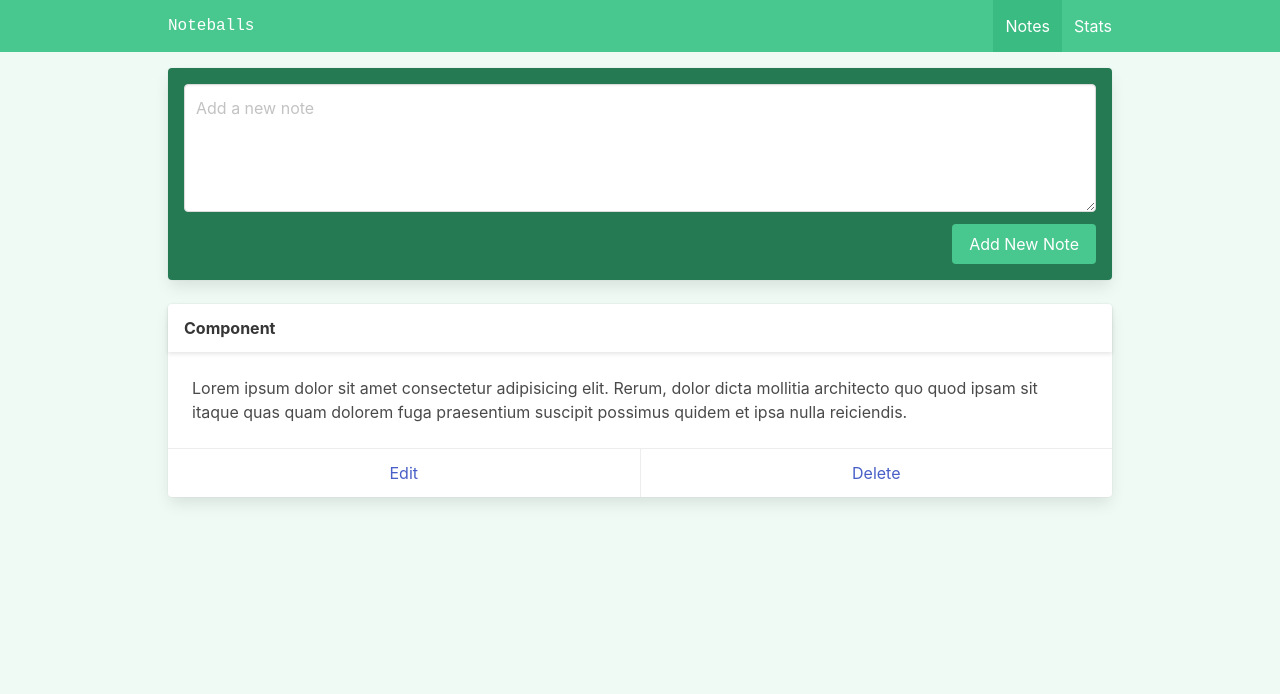
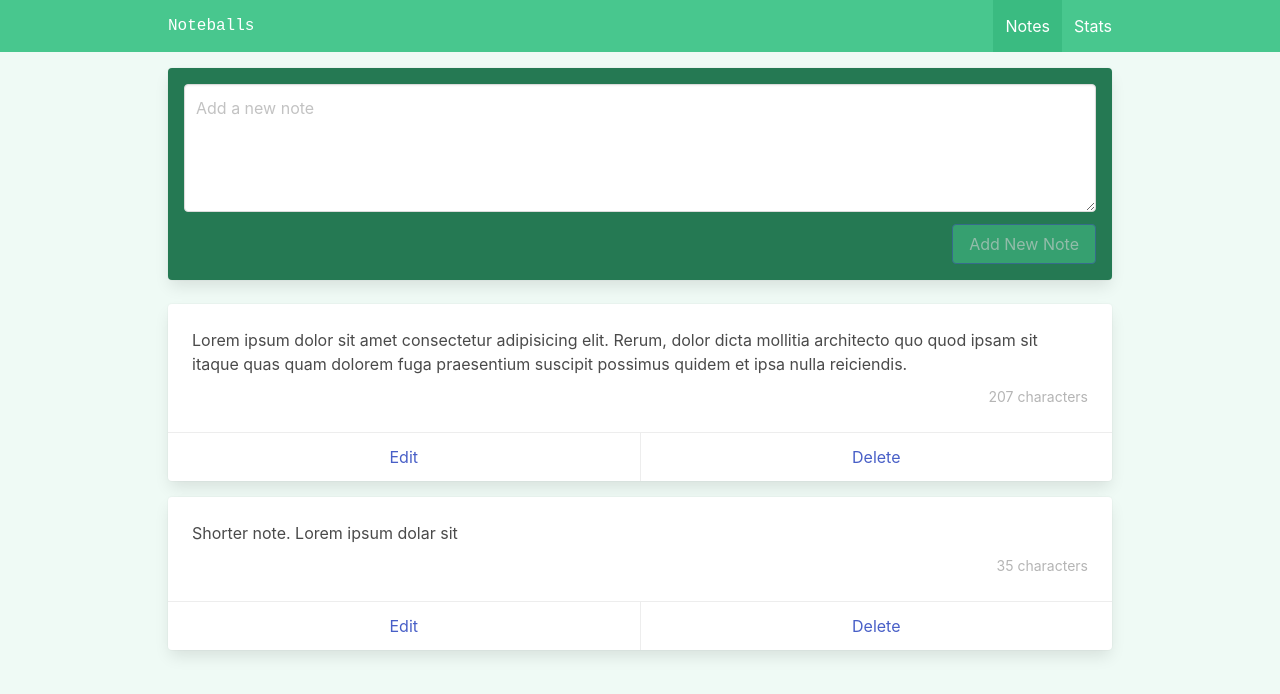
Before and after one commit to rluki99/Noteballs, a Vue app: page /#/ in a window 1280 px wide. Shown: the top 694 px of the page. Built offline with nearby package versions, Linux system fonts and the light colour scheme.

Commit message:
feat: adding and deleting notes

```diff
--- /dev/null
+++ b/src/components/Notes/Note.vue
@@ -0,0 +1,45 @@
+<template>
+	<div class="card mb-4">
+		<div class="card-content">
+			<div class="content">
+				{{ note.content }}
+                <div class="has-text-right has-text-grey-light mt-2">
+                    <small>{{ characterLength }}</small>
+                </div>
+			</div>
+		</div>
+		<footer class="card-footer">
+			<a href="#" class="card-footer-item">Edit</a>
+			<a @click.prevent="handleDeleteClicked" href="#" class="card-footer-item">Delete</a>
+		</footer>
+	</div>
+</template>
+
+<script setup>
+// imports
+
+import { computed } from 'vue'
+
+// props
+
+const props = defineProps(['note'])
+
+// emits
+
+const emit = defineEmits(['deleteClicked'])
+
+// character length
+
+const characterLength = computed(()=> {
+    const length = props.note.content.length
+    const description = length > 1 ? 'characters' : 'character'
+    return `${length} ${description}`
+})
+
+// handle delete clicked
+
+const handleDeleteClicked = () => {
+    emit('deleteClicked', props.note.id)
+}
+
+</script>
--- a/src/views/ViewNotes.vue
+++ b/src/views/ViewNotes.vue
@@ -3,36 +3,65 @@
 		<div class="card has-background-success-dark p-4 mb-5">
 			<div class="field">
 				<div class="control">
-					<textarea class="textarea" placeholder="Add a new note" />
+					<textarea v-model="newNote" class="textarea" placeholder="Add a new note" ref="newNoteRef"/>
 				</div>
 			</div>
 
 			<div class="field is-grouped is-grouped-right">
 				<div class="control">
-					<button class="button is-link has-background-success">Add New Note</button>
+					<button @click="addNote" :disabled="!newNote" class="button is-link has-background-success">Add New Note</button>
 				</div>
 			</div>
 		</div>
 
-		<div class="card mb-4">
-			<header class="card-header">
-				<p class="card-header-title">Component</p>
-				<button class="card-header-icon" aria-label="more options">
-					<span class="icon">
-						<i class="fas fa-angle-down" aria-hidden="true"></i>
-					</span>
-				</button>
-			</header>
-			<div class="card-content">
-				<div class="content">
-					Lorem ipsum dolor sit amet consectetur adipisicing elit. Rerum, dolor dicta mollitia architecto quo quod ipsam
-					sit itaque quas quam dolorem fuga praesentium suscipit possimus quidem et ipsa nulla reiciendis.
-				</div>
-			</div>
-			<footer class="card-footer">
-				<a href="#" class="card-footer-item">Edit</a>
-				<a href="#" class="card-footer-item">Delete</a>
-			</footer>
-		</div>
+		<Note v-for="note in notes" :key="note.id" :note="note" @deleteClicked="deleteNote"/>
+
 	</div>
 </template>
+
+<script setup>
+// imports
+
+import { ref } from 'vue'
+import Note from '@/components/Notes/Note.vue'
+
+// notes
+
+const newNote = ref('')
+const newNoteRef = ref(null)
+
+const notes = ref([
+	{
+		id: 'id1',
+		content: 'Lorem ipsum dolor sit amet consectetur adipisicing elit. Rerum, dolor dicta mollitia architecto quo quod ipsam sit itaque quas quam dolorem fuga praesentium suscipit possimus quidem et ipsa nulla reiciendis.'
+	},
+	{
+		id: 'id2',
+		content: 'Shorter note. Lorem ipsum dolar sit'
+	},
+])
+
+// add note
+
+const addNote = () => {
+	const currentDate = new Date().getTime()
+	const id = currentDate.toString()
+
+	const note = {
+		id: id,
+		content: newNote.value
+	}
+
+	notes.value.unshift(note)
+
+	newNote.value = ''
+	newNoteRef.value.focus()
+}
+
+// delete note
+
+const deleteNote = (idToDelete) => {
+	console.log('deleteNote', idToDelete);
+	notes.value = notes.value.filter(note => { return note.id !== idToDelete })
+}
+</script>
```
